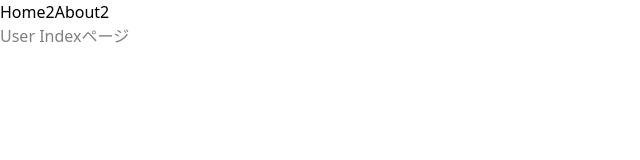
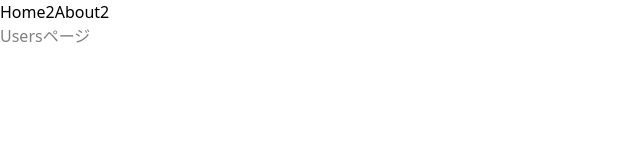
Before and after one commit to Kosuke-Ito/test-nuxt3-app, a Nuxt app: page /users in a window 1280 px wide. Shown: the top 160 px of the page, without its empty margins (0-640 px from the left). Built offline with nearby package versions, Linux system fonts and the light colour scheme.

Commit message:
counterの表示を削除

```diff
--- a/pages/users/index.vue
+++ b/pages/users/index.vue
@@ -1,3 +1,9 @@
 <template>
-  <h1>User Indexページ</h1>
+  <div>
+    <h1>Usersページ</h1>
+  </div>
 </template>
+
+<script setup>
+const counter = useState('counter');
+</script>
```
